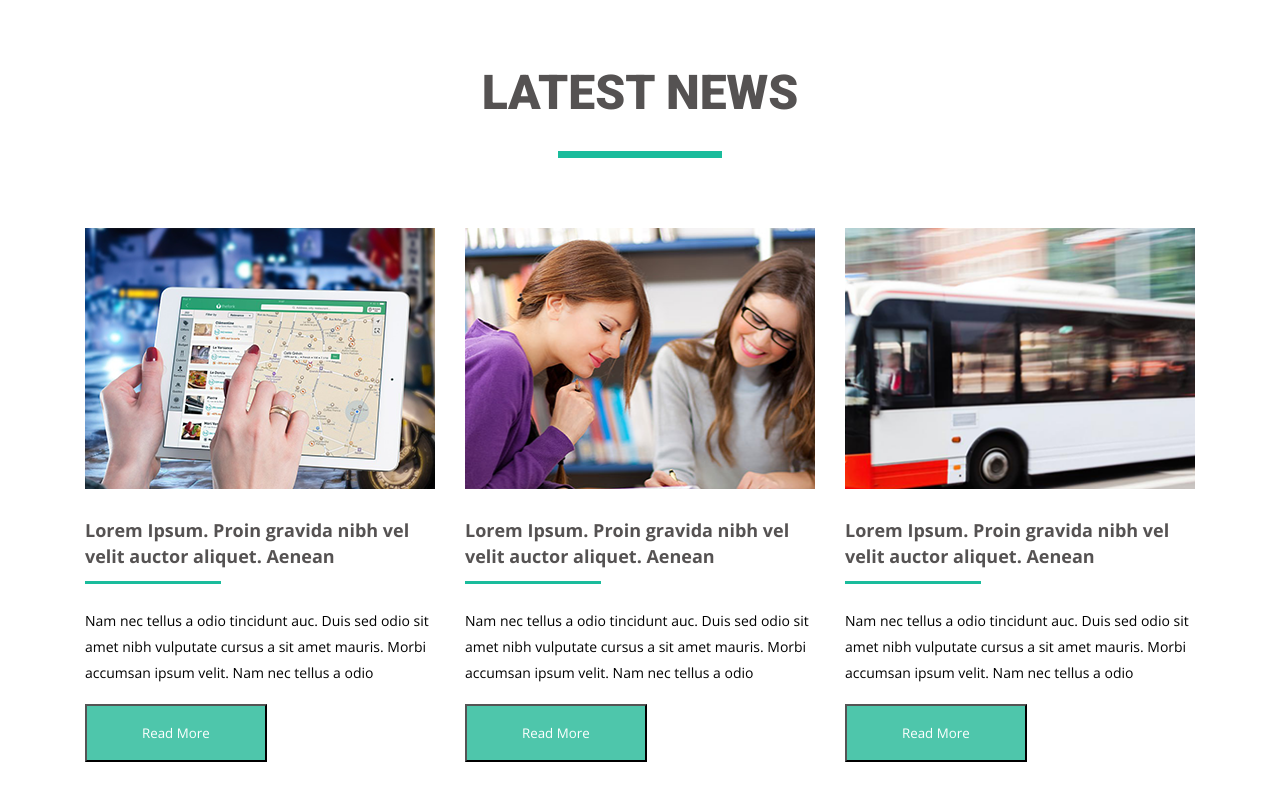
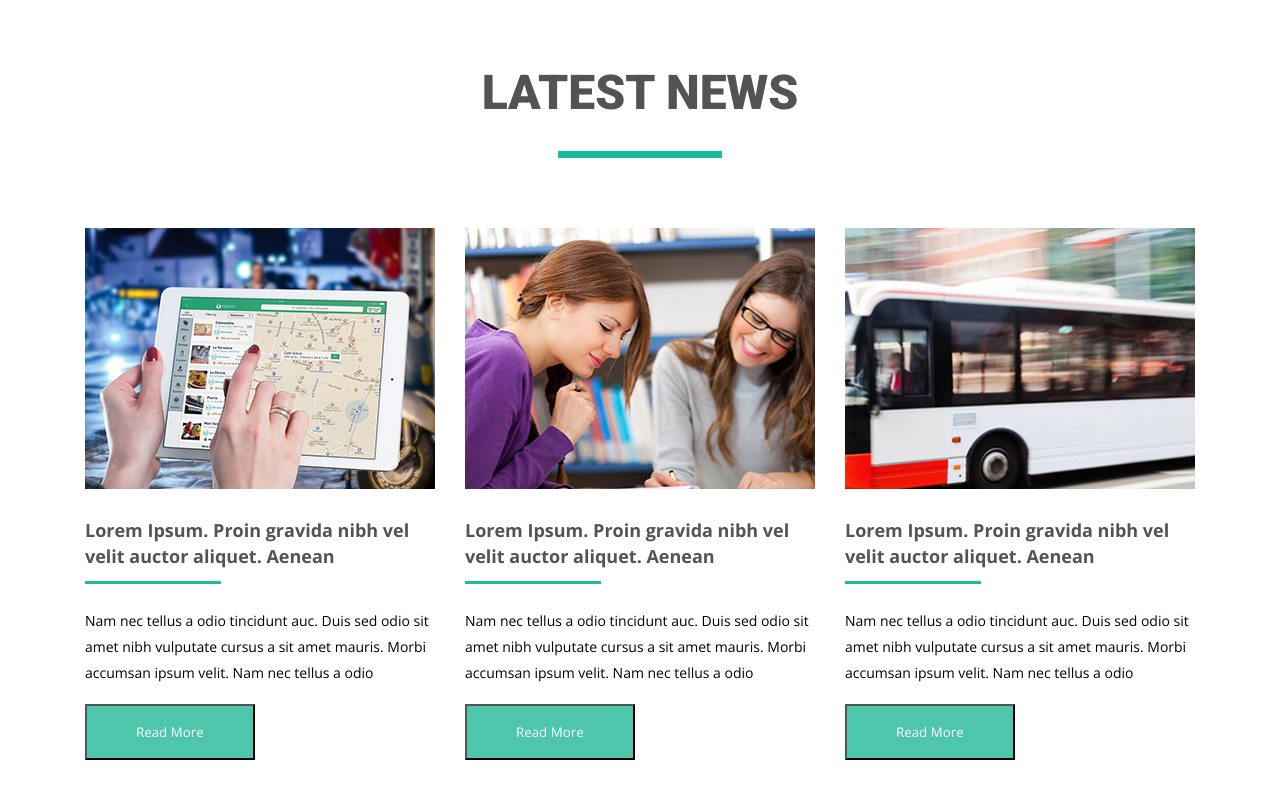
Before and after one commit to EvgenijCh/homework-04, a plain HTML site: page module-04/index.html in a window 1280 px wide. Shown: the part 1125-1925 px from the top of the page. Drawn offline with nearby package versions, Linux system fonts and the light colour scheme.

Commit message:
html,css

```diff
--- a/module-04/css/styles.css
+++ b/module-04/css/styles.css
@@ -234,7 +234,7 @@ line-height: 26px;
   background-color:#4ec6ab;
   margin-bottom: 80px;
 }
-.click-button a {
+.click-button {
   display: block;
   text-decoration: none;
   font-family: 'Open Sans', sans-serif;
--- a/module-04/index.html
+++ b/module-04/index.html
@@ -104,22 +104,20 @@
                     <img src="./img/ipad-632394_960_720.png" alt="ipad png" width="350" height="261">
                     <h4 class="blog-hed">Lorem Ipsum. Proin gravida nibh vel velit auctor aliquet. Aenean </h4>
                     <p class="news-blog">Nam nec tellus a odio tincidunt auc. Duis sed odio sit amet nibh vulputate cursus a sit amet mauris. Morbi accumsan ipsum velit. Nam nec tellus a odio </p>
-                    <button class="click-button" type="button">
-                        <a href="#">Read More</a></button>
+                    <button class="click-button" type="button">Read More</button>
+
                 </li>
                 <li class="news-list">
                     <img src="./img/slide1.png" alt="slide png" width="350" height="261">
                     <h4 class="blog-hed">Lorem Ipsum. Proin gravida nibh vel velit auctor aliquet. Aenean </h4>
                     <p class="news-blog">Nam nec tellus a odio tincidunt auc. Duis sed odio sit amet nibh vulputate cursus a sit amet mauris. Morbi accumsan ipsum velit. Nam nec tellus a odio </p>
-                    <button class="click-button" type="button">
-                        <a href="#">Read More</a></button>
+                    <button class="click-button" type="button">Read More</button>
                 </li>
                 <li class="news-list">
                     <img src="./img/product-img-5.png" alt="buss png" width="350" height="261">
                     <h4 class="blog-hed">Lorem Ipsum. Proin gravida nibh vel velit auctor aliquet. Aenean </h4>
                     <p class="news-blog">Nam nec tellus a odio tincidunt auc. Duis sed odio sit amet nibh vulputate cursus a sit amet mauris. Morbi accumsan ipsum velit. Nam nec tellus a odio </p>
-                    <button class="click-button" type="button">
-                        <a href="#">Read More</a></button>
+                    <button class="click-button" type="button">Read More</button>
                 </li>
             </ul>
         </div>
```
